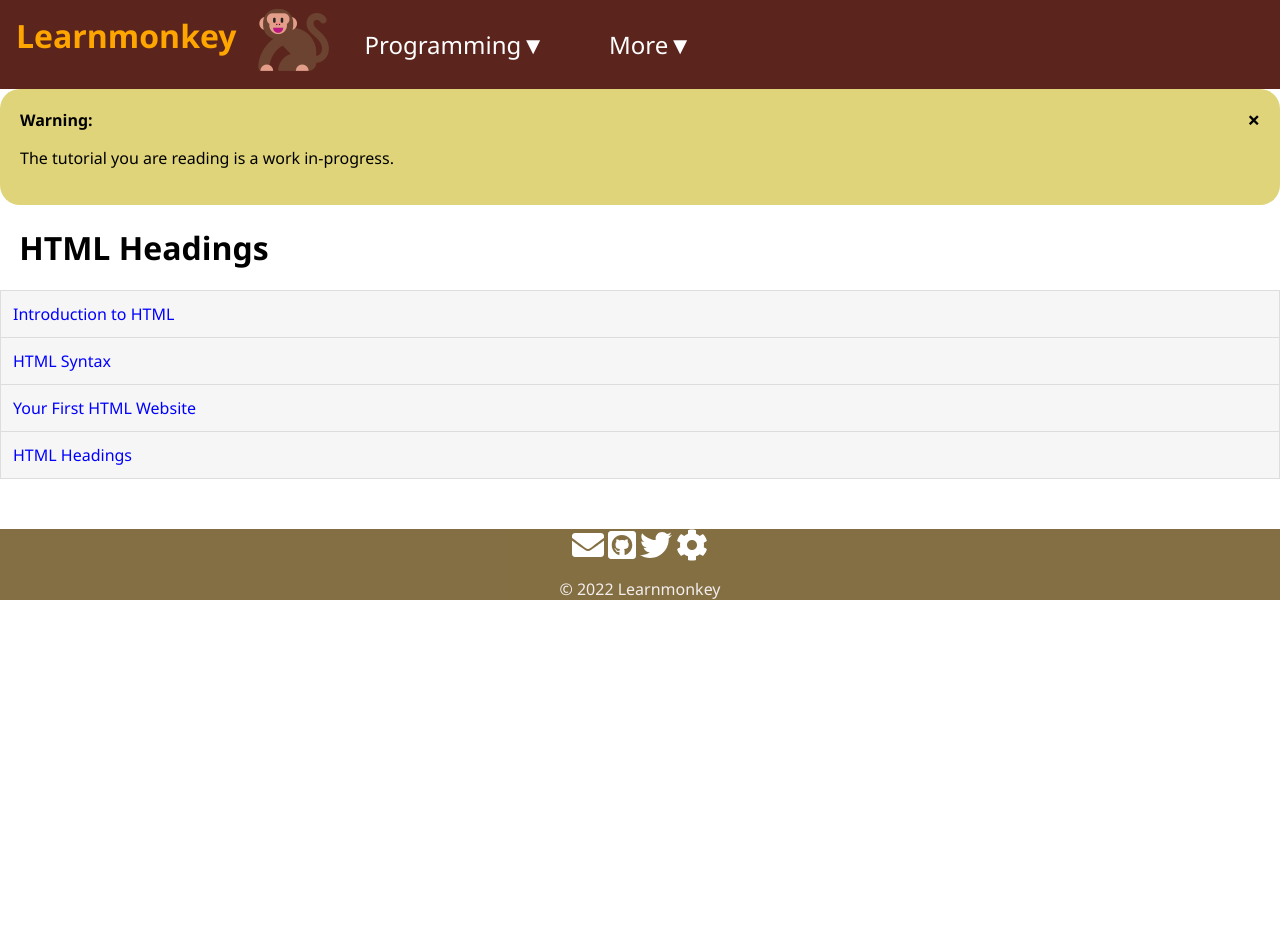
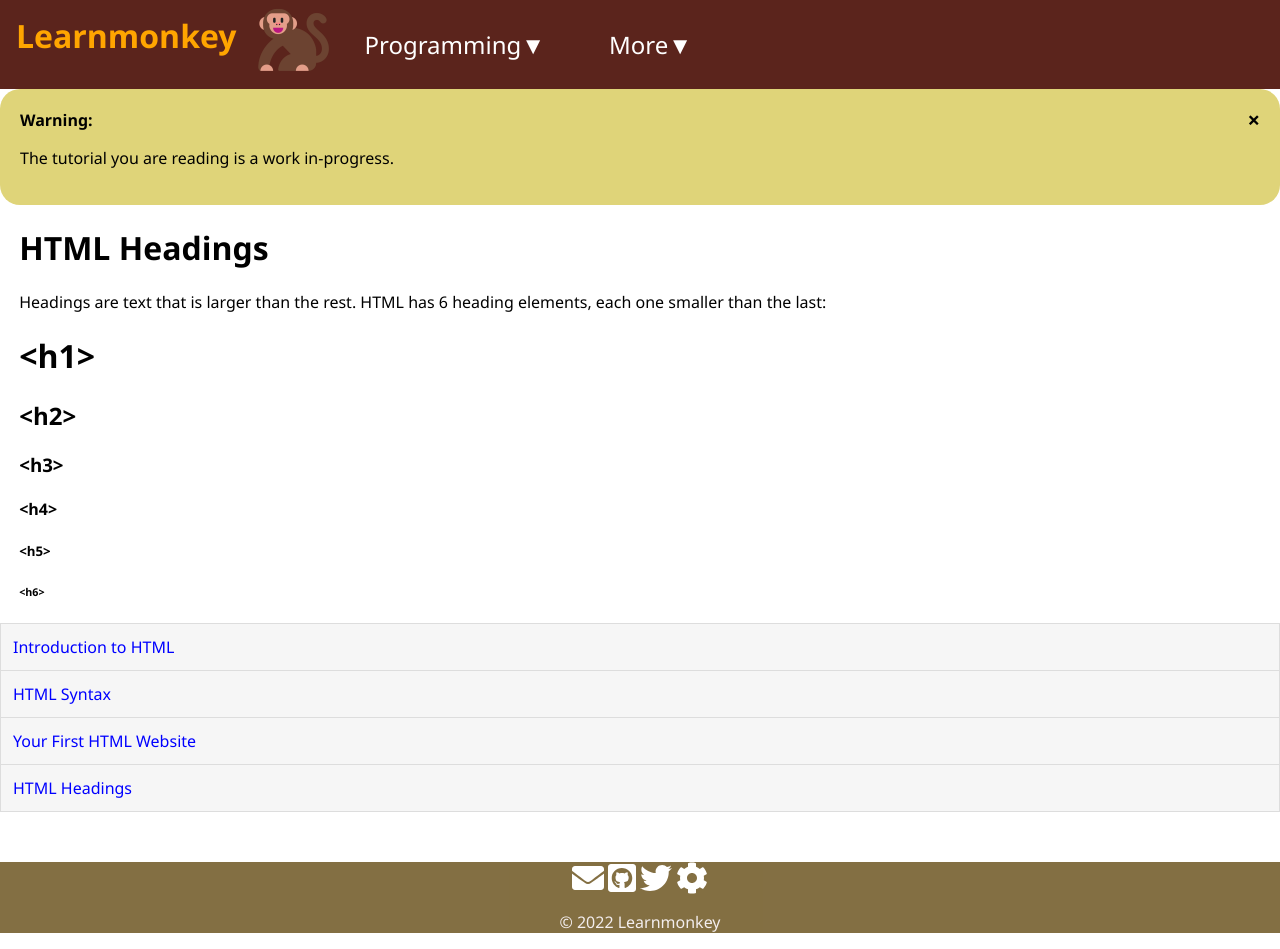
Before and after one commit to learnmonkey/learnmonkey.github.io, a Jekyll site: the page built from programming/html/headings.html, in a window 1280 px wide. Built offline with Jekyll 4.4.1, drawn with Linux system fonts in a browser that asks for light colours; nearby versions of some CDN libraries; before the commit the page ends 900 px from its top, so only the background shows below that.

Commit message:
barebones html headings

```diff
--- a/programming/html/headings.html
+++ b/programming/html/headings.html
@@ -5,3 +5,11 @@ layout: html
 ---
 
 <h1>HTML Headings</h1>
+
+<p>Headings are text that is larger than the rest. HTML has 6 heading elements, each one smaller than the last: </p>
+<h1>&lt;h1></h1>
+<h2>&lt;h2></h2>
+<h3>&lt;h3></h3>
+<h4>&lt;h4></h4>
+<h5>&lt;h5></h1>
+<h6>&lt;h6></h6>
```
